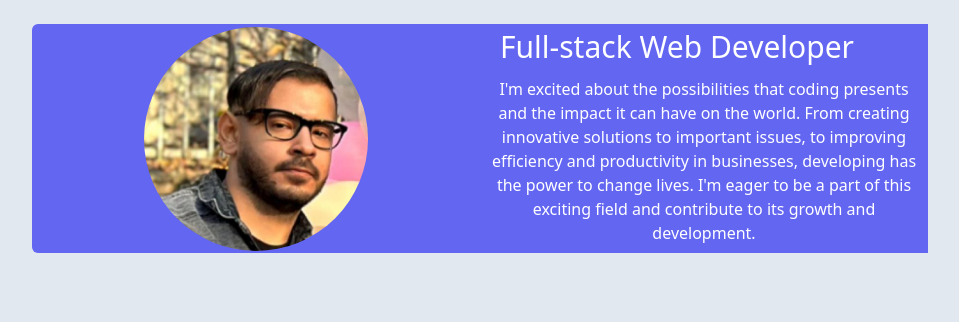
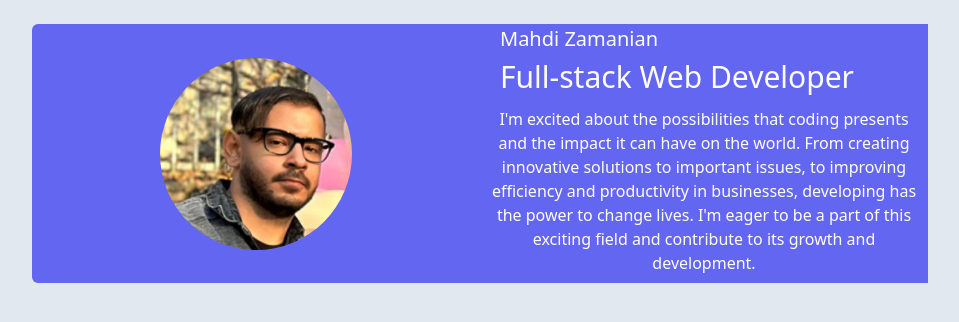
Before and after one commit to meytizn/nextjs_advance, a Next.js app: page /bio in a window 1280 px wide. Shown: the top 322 px of the page, without its empty margins (160-1119 px from the left). Built offline with nearby package versions, Linux system fonts and the light colour scheme.

Commit message:
some changes

```diff
--- a/app/bio/page.jsx
+++ b/app/bio/page.jsx
@@ -9,13 +9,15 @@ export default function Bio() {
       <div className='flex flex-col md:flex-row justify-between text-center w-[90%] md:w-[70%]  rounded-md bg-indigo-500 m-auto'>
 
 
-    <div id='s1' className='flex flex-row w-[100%] justify-center items-center  '><div className='flex flex-row justify-center w-[50%]'><img className='w-[250px] rounded-[150px] ' src='mehdizamanian.jpg' /></div></div>
+    <div id='s1' className='flex flex-row w-[100%] justify-center items-center  '><div className='flex flex-row justify-center w-[50%]'><img className='w-[250px] rounded-[150px] p-4 ' src='mehdizamanian.jpg' /></div></div>
 
 
     <div id='s2' className='flex flex-row w-[100%] justify-center items-center bg-indigo-500'>
 
 
       <div className='flex flex-col '>
+
+      <div><h1 className='text-white text-[20px] text-left px-5'>Mahdi Zamanian</h1></div>
 
       <div><h1 className='text-white text-[30px] text-left px-5'>Full-stack Web Developer</h1></div>
 
```
